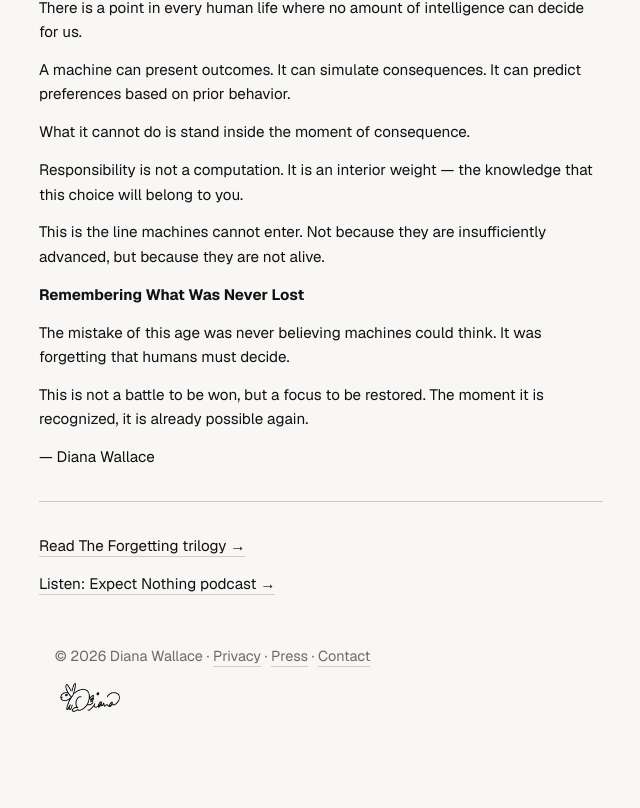
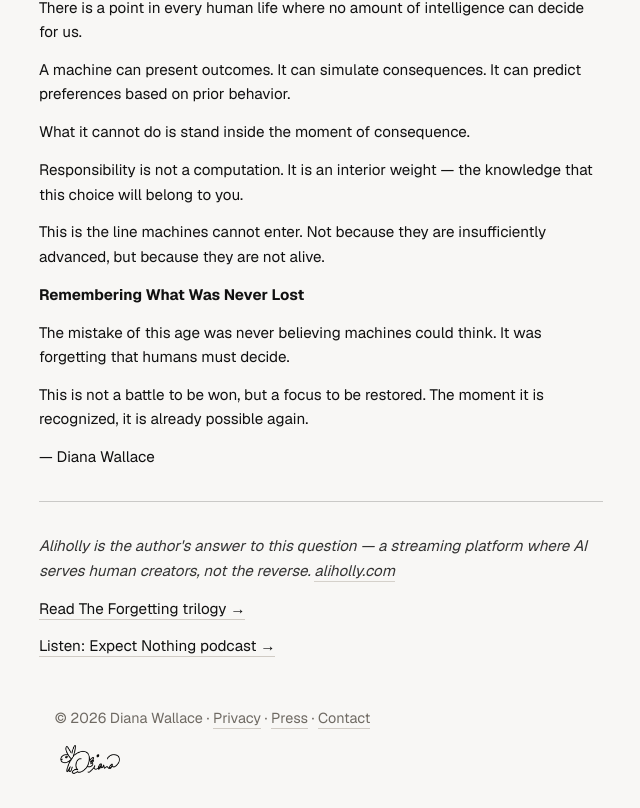
Before and after one commit to triplegoddessdiana/dianawallace.org, a Next.js app: page /essays/human-agency in a window 1280 px wide. Shown: the part 2163-2971 px from the top of the page, without its empty margins (319-959 px from the left). Before the commit the page ends 2909 px from the top, so only its background shows below. Built offline with nearby package versions, Linux system fonts and the light colour scheme.

Commit message:
Connect Aliholly to relevant essays — philosophy in practice

```diff
--- a/app/essays/attention-is-a-moral-act/page.tsx
+++ b/app/essays/attention-is-a-moral-act/page.tsx
@@ -237,6 +237,12 @@ export default function AttentionIsAMoralActPage() {
       </div>
 
       <hr style={{ margin: "2rem 0", opacity: 0.2 }} />
+
+      <p style={{ marginTop: "2rem", fontStyle: "italic", opacity: 0.85 }}>
+        Aliholly is the author's answer to this question — a streaming platform where AI serves human creators, not the reverse.{" "}
+        <a href="https://aliholly.com" target="_blank" rel="noopener noreferrer">aliholly.com</a>
+      </p>
+
       <p>
         <Link href="/books">Read The Forgetting trilogy →</Link>
       </p>
--- a/app/essays/choice-without-force/page.tsx
+++ b/app/essays/choice-without-force/page.tsx
@@ -237,6 +237,12 @@ export default function ChoiceWithoutForcePage() {
       </div>
 
       <hr style={{ margin: "2rem 0", opacity: 0.2 }} />
+
+      <p style={{ marginTop: "2rem", fontStyle: "italic", opacity: 0.85 }}>
+        Aliholly is the author's answer to this question — a streaming platform where AI serves human creators, not the reverse.{" "}
+        <a href="https://aliholly.com" target="_blank" rel="noopener noreferrer">aliholly.com</a>
+      </p>
+
       <p>
         <Link href="/books">Read The Forgetting trilogy →</Link>
       </p>
--- a/app/essays/human-agency/page.tsx
+++ b/app/essays/human-agency/page.tsx
@@ -257,6 +257,11 @@ export default function HumanAgencyPage() {
 
   <hr style={{ margin: "2rem 0", opacity: 0.2 }} />
 
+  <p style={{ marginTop: "2rem", fontStyle: "italic", opacity: 0.85 }}>
+    Aliholly is the author's answer to this question — a streaming platform where AI serves human creators, not the reverse.{" "}
+    <a href="https://aliholly.com" target="_blank" rel="noopener noreferrer">aliholly.com</a>
+  </p>
+
   <p>
     <Link href="/books">Read The Forgetting trilogy →</Link>
   </p>
--- a/app/essays/objects-not-posts/page.tsx
+++ b/app/essays/objects-not-posts/page.tsx
@@ -225,6 +225,12 @@ export default function ObjectsNotPostsPage() {
       </div>
 
       <hr style={{ margin: "2rem 0", opacity: 0.2 }} />
+
+      <p style={{ marginTop: "2rem", fontStyle: "italic", opacity: 0.85 }}>
+        Aliholly is the author's answer to this question — a streaming platform where AI serves human creators, not the reverse.{" "}
+        <a href="https://aliholly.com" target="_blank" rel="noopener noreferrer">aliholly.com</a>
+      </p>
+
       <p>
         <Link href="/books">Read The Forgetting trilogy →</Link>
       </p>
--- a/app/essays/originators-introduce-frames/page.tsx
+++ b/app/essays/originators-introduce-frames/page.tsx
@@ -236,6 +236,12 @@ export default function OriginatorsIntroduceFramesPage() {
       </div>
 
       <hr style={{ margin: "2rem 0", opacity: 0.2 }} />
+
+      <p style={{ marginTop: "2rem", fontStyle: "italic", opacity: 0.85 }}>
+        Aliholly is the author's answer to this question — a streaming platform where AI serves human creators, not the reverse.{" "}
+        <a href="https://aliholly.com" target="_blank" rel="noopener noreferrer">aliholly.com</a>
+      </p>
+
       <p>
         <Link href="/books">Read The Forgetting trilogy →</Link>
       </p>
--- a/app/essays/the-automation-of-speech/page.tsx
+++ b/app/essays/the-automation-of-speech/page.tsx
@@ -240,6 +240,12 @@ export default function TheAutomationOfSpeechPage() {
       </div>
 
       <hr style={{ margin: "2rem 0", opacity: 0.2 }} />
+
+      <p style={{ marginTop: "2rem", fontStyle: "italic", opacity: 0.85 }}>
+        Aliholly is the author's answer to this question — a streaming platform where AI serves human creators, not the reverse.{" "}
+        <a href="https://aliholly.com" target="_blank" rel="noopener noreferrer">aliholly.com</a>
+      </p>
+
       <p>
         <Link href="/books">Read The Forgetting trilogy →</Link>
       </p>
--- a/app/essays/the-cost-of-convenience/page.tsx
+++ b/app/essays/the-cost-of-convenience/page.tsx
@@ -251,6 +251,12 @@ export default function TheCostOfConveniencePage() {
       </div>
 
       <hr style={{ margin: "2rem 0", opacity: 0.2 }} />
+
+      <p style={{ marginTop: "2rem", fontStyle: "italic", opacity: 0.85 }}>
+        Aliholly is the author's answer to this question — a streaming platform where AI serves human creators, not the reverse.{" "}
+        <a href="https://aliholly.com" target="_blank" rel="noopener noreferrer">aliholly.com</a>
+      </p>
+
       <p>
         <Link href="/books">Read The Forgetting trilogy →</Link>
       </p>
```
